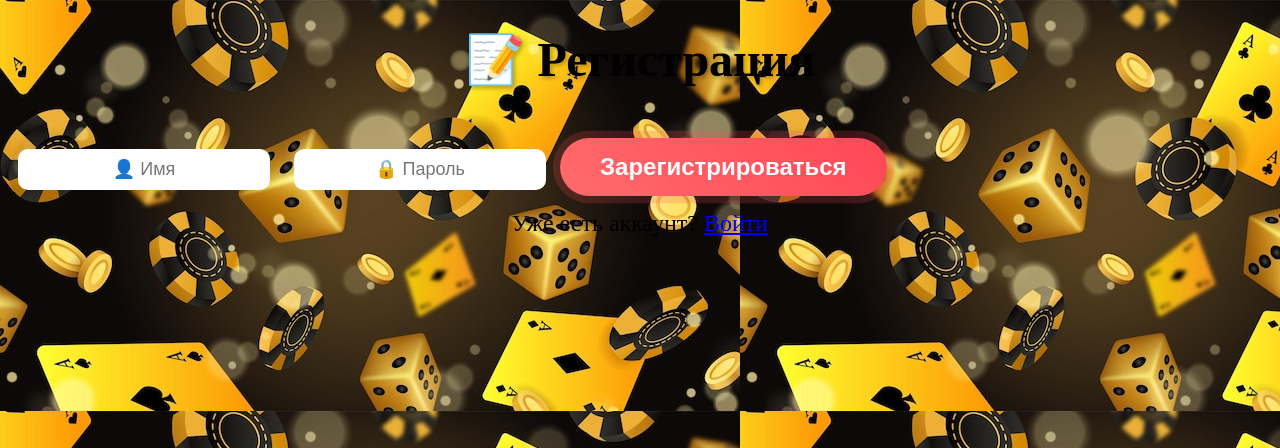
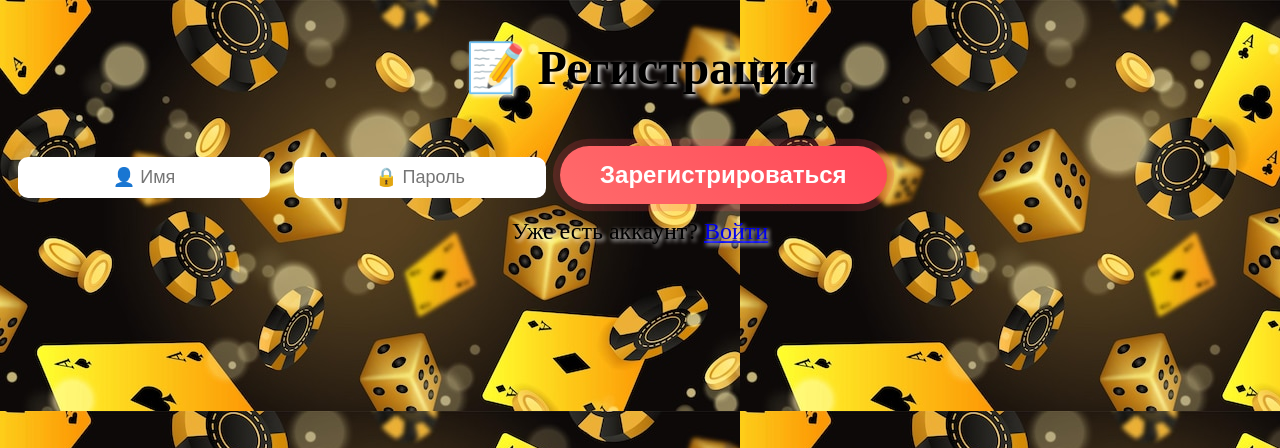
Before and after one commit to noyemkaren-ship-it/casic67, a FastAPI app: page /register/page in a window 1280 px wide. Shown: the top 448 px of the page. Run offline with FastAPI, Linux system fonts and the light colour scheme.

Commit message:
project: 3v

```diff
--- a/static/css/style.css
+++ b/static/css/style.css
@@ -36,11 +36,26 @@ h1 {
     animation: fadeInDown 0.8s ease;
 }
 
+h2 {
+    text-align: center;
+    font-size: 48px;
+    margin-bottom: 20px;
+    text-shadow: 2px 2px 4px rgb(255, 255, 255);
+    animation: fadeInDown 0.8s ease;
+}
+
 /* Параграфы */
 p {
     text-align: center;
     font-size: 24px;
     margin: 10px 0;
+}
+
+.p {
+    text-align: center;
+    font-size: 24px;
+    margin: 10px 0;
+    text-shadow: 2px 2px 4px rgb(255, 255, 255);
 }
 
 /* Баланс */
--- a/templates/error.html
+++ b/templates/error.html
@@ -6,7 +6,7 @@
     <title>KING || ERROR</title>
     <link rel="stylesheet" href="/static/css/style.css">
 </head>
-<body class="ErrorBody">
+<body class="BodyError">
     <h1>Ошибка 404</h1>
     <p>Если вы здесь, то вы что-то сделали не так!</p>
     <a href="/">Вернуться на главную</a>
--- a/templates/login.html
+++ b/templates/login.html
@@ -8,7 +8,7 @@
 </head>
 <body class="RLBody">
     <div class="form-container">
-        <h1>🔐 Вход</h1>
+        <h2>🔐 Вход</h2>
 
         <form id="loginForm" class="auth-form">
             <input type="text" id="name" placeholder="👤 Имя" required>
@@ -16,7 +16,7 @@
             <button type="submit">Войти</button>
         </form>
 
-        <p>Нет аккаунта? <a href="/register/page">Регистрация</a></p>
+        <p class="p">Нет аккаунта? <a href="/register/page">Регистрация</a></p>
     </div>
 
     <script src="/static/script.js"></script>
--- a/templates/register.html
+++ b/templates/register.html
@@ -8,7 +8,7 @@
 </head>
 <body class="RLBody">
     <div class="form-container">
-        <h1>📝 Регистрация</h1>
+        <h2>📝 Регистрация</h2>
 
         <form id="registerForm" class="auth-form">
             <input type="text" id="name" placeholder="👤 Имя" required>
@@ -16,7 +16,7 @@
             <button type="submit">Зарегистрироваться</button>
         </form>
 
-        <p>Уже есть аккаунт? <a href="/login/page">Войти</a></p>
+        <p class="p">Уже есть аккаунт? <a href="/login/page">Войти</a></p>
     </div>
 
     <script src="/static/script.js"></script>
```
